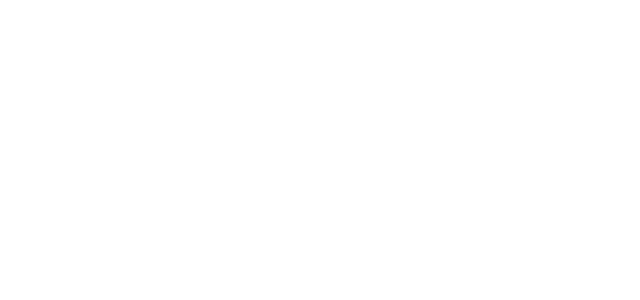
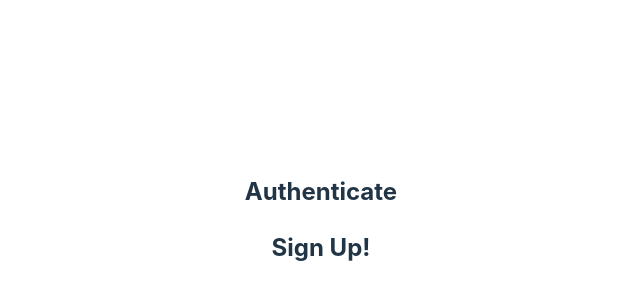
Before and after one commit to JYudkovsky/reactforms, a React (Vite) app: page / in a window 1280 px wide. Shown: the part 180-480 px from the top of the page, without its empty margins (319-959 px from the left). Built offline with nearby package versions, Linux system fonts and the light colour scheme.

Commit message:
Created components and imported to app including basic auth and sign up to server

```diff
--- a/src/App.jsx
+++ b/src/App.jsx
@@ -1,14 +1,14 @@
-import { useState } from 'react'
+import { useState } from 'react';
+import Authenticate from './components/Authenticate';
+import SignUpForm from './components/SignUpForm';
+import './App.css';
 
-import './App.css'
-
-function App() {
-
+export default function App() {
 
   return (
     <>
+      <Authenticate />
+      <SignUpForm />
     </>
-  )
+  );
 }
-
-export default App
--- /dev/null
+++ b/src/components/Authenticate.jsx
@@ -0,0 +1,5 @@
+import React from "react";
+
+export default function Authenticate()  {
+    return <h2>Authenticate</h2>;
+}
--- /dev/null
+++ b/src/components/SignUpForm.jsx
@@ -0,0 +1,14 @@
+import React from "react";
+import { useState } from 'react';
+
+
+export default function SignUpForm() {
+    const [username, setUsername] = useState("");
+    const [password, setPassword] = useState("");
+    const [error, setError] = useState(null);
+
+
+
+
+    return <h2> Sign Up!</h2>;
+}
```
